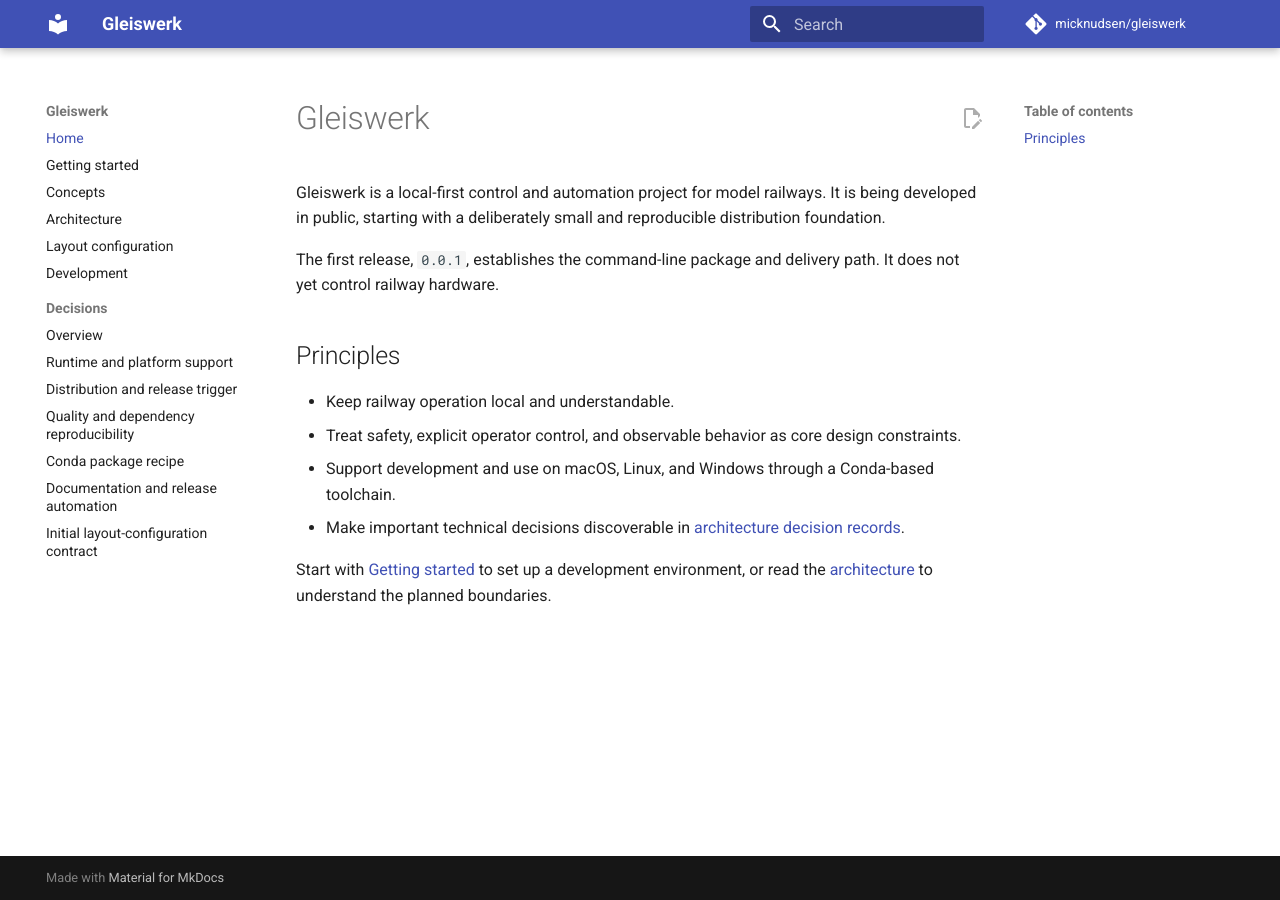
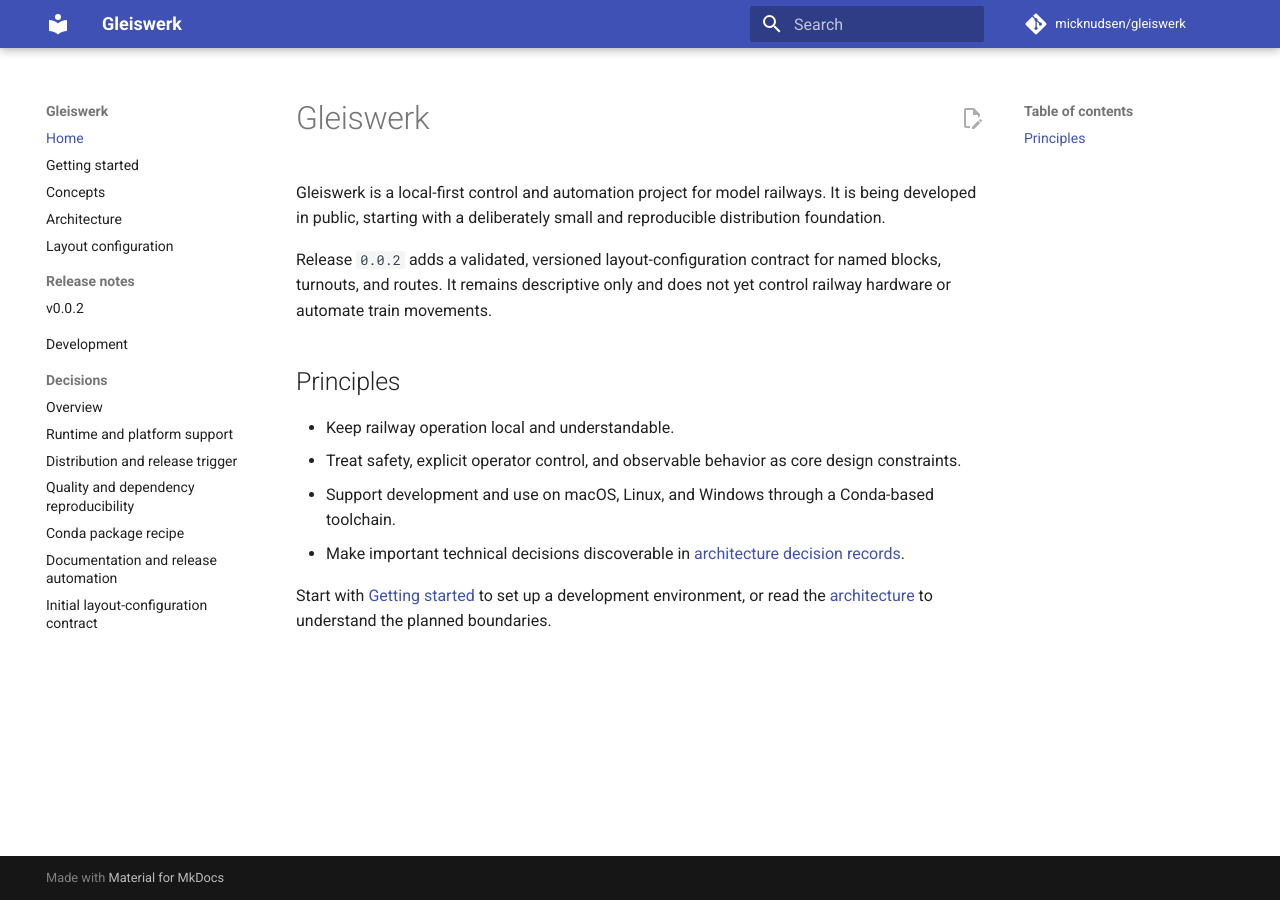
Before and after one commit to micknudsen/gleiswerk, an MkDocs documentation site: the page built from docs/index.md, in a window 1280 px wide. Built offline with MkDocs 1.6.1 and Material for MkDocs 9.7.7, drawn with Linux system fonts in a browser that asks for light colours; comment, search, counter and statistics services are not loaded.

```diff
--- a/docs/index.md
+++ b/docs/index.md
@@ -4,8 +4,9 @@ Gleiswerk is a local-first control and automation project for model railways.
 It is being developed in public, starting with a deliberately small and
 reproducible distribution foundation.
 
-The first release, `0.0.1`, establishes the command-line package and delivery
-path. It does not yet control railway hardware.
+Release `0.0.2` adds a validated, versioned layout-configuration contract for
+named blocks, turnouts, and routes. It remains descriptive only and does not
+yet control railway hardware or automate train movements.
 
 ## Principles
 
--- a/mkdocs.yml
+++ b/mkdocs.yml
@@ -22,6 +22,8 @@ nav:
   - Concepts: concepts.md
   - Architecture: architecture.md
   - Layout configuration: layout-configuration.md
+  - Release notes:
+      - v0.0.2: releases/v0.0.2.md
   - Development: development.md
   - Decisions:
       - Overview: adr/README.md
--- a/pyproject.toml
+++ b/pyproject.toml
@@ -4,7 +4,7 @@ build-backend = "setuptools.build_meta"
 
 [project]
 name = "gleiswerk"
-version = "0.0.1"
+version = "0.0.2"
 description = "Local-first model railway control and automation"
 readme = "README.md"
 requires-python = ">=3.11"
```
Also changed, not shown: README.md (+3 -2 lines), docs/development.md (+1 -1 lines), docs/releases/v0.0.2.md (added, +26 -0 lines), 1 other file.
